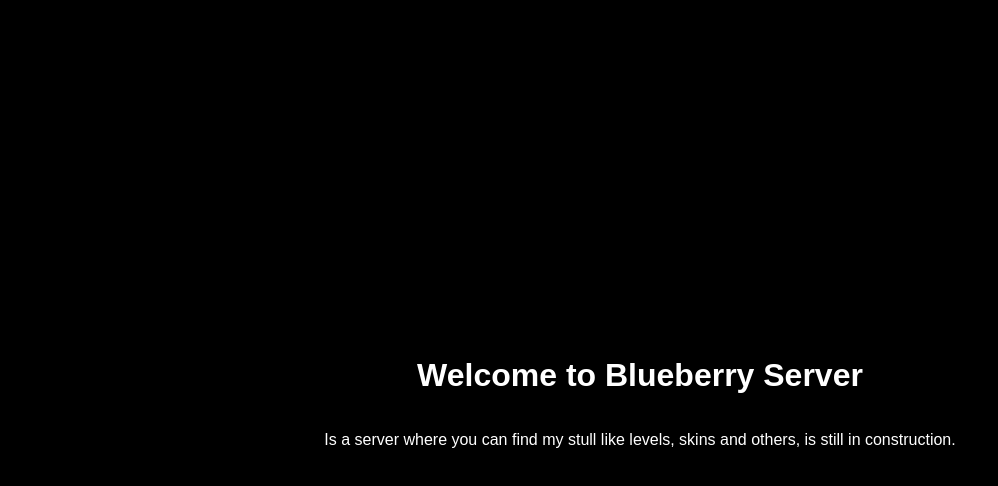
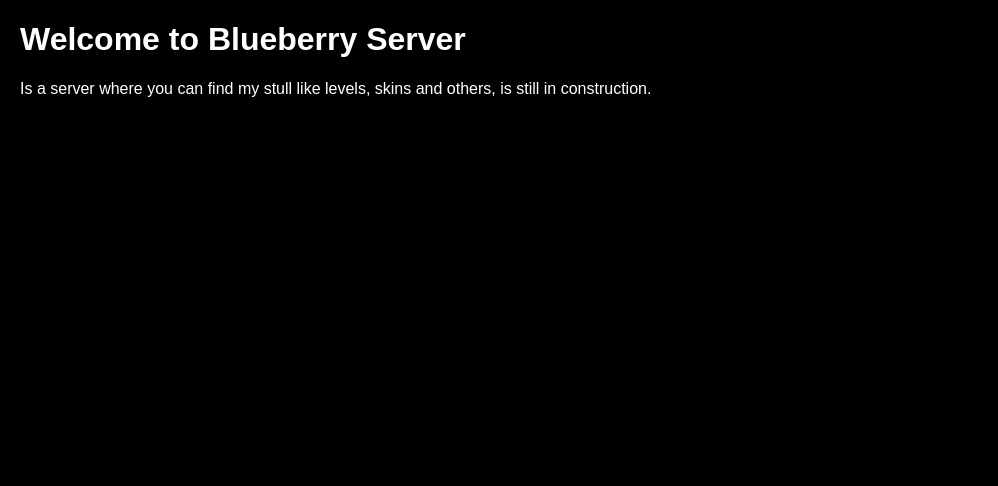
Before and after one commit to Zhirogane/blueberry, a plain HTML site: page index.html in a window 1280 px wide. Shown: the whole page, without its empty margins (0-998 px from the left). Drawn offline with Linux system fonts and the light colour scheme.

Commit message:
Refactor styles in index.html
Adjusted body margin and code display properties.

```diff
--- a/index.html
+++ b/index.html
@@ -9,24 +9,22 @@
             background-color: black;
             color: white;
             font-family: Arial, sans-serif;
-            display: flex;
-            flex-direction: column;
-            align-items: center;
-            justify-content: center;
-            height: 100vh;
-            margin: 0;
+            margin: 20px;
         }
         code {
+            display: inline-block;
             background-color: #222;
             padding: 10px;
             border-radius: 5px;
             border: 1px solid #444;
-            color: #00d4ff; /* Un color cyan para que resalte la URL */
+            color: #00d4ff;
+            margin-top: 10px;
         }
     </style>
 </head>
 <body>
     <h1>Welcome to Blueberry Server</h1>
     <p>Is a server where you can find my stull like levels, skins and others, is still in construction.</p>
+
 </body>
 </html>
```
